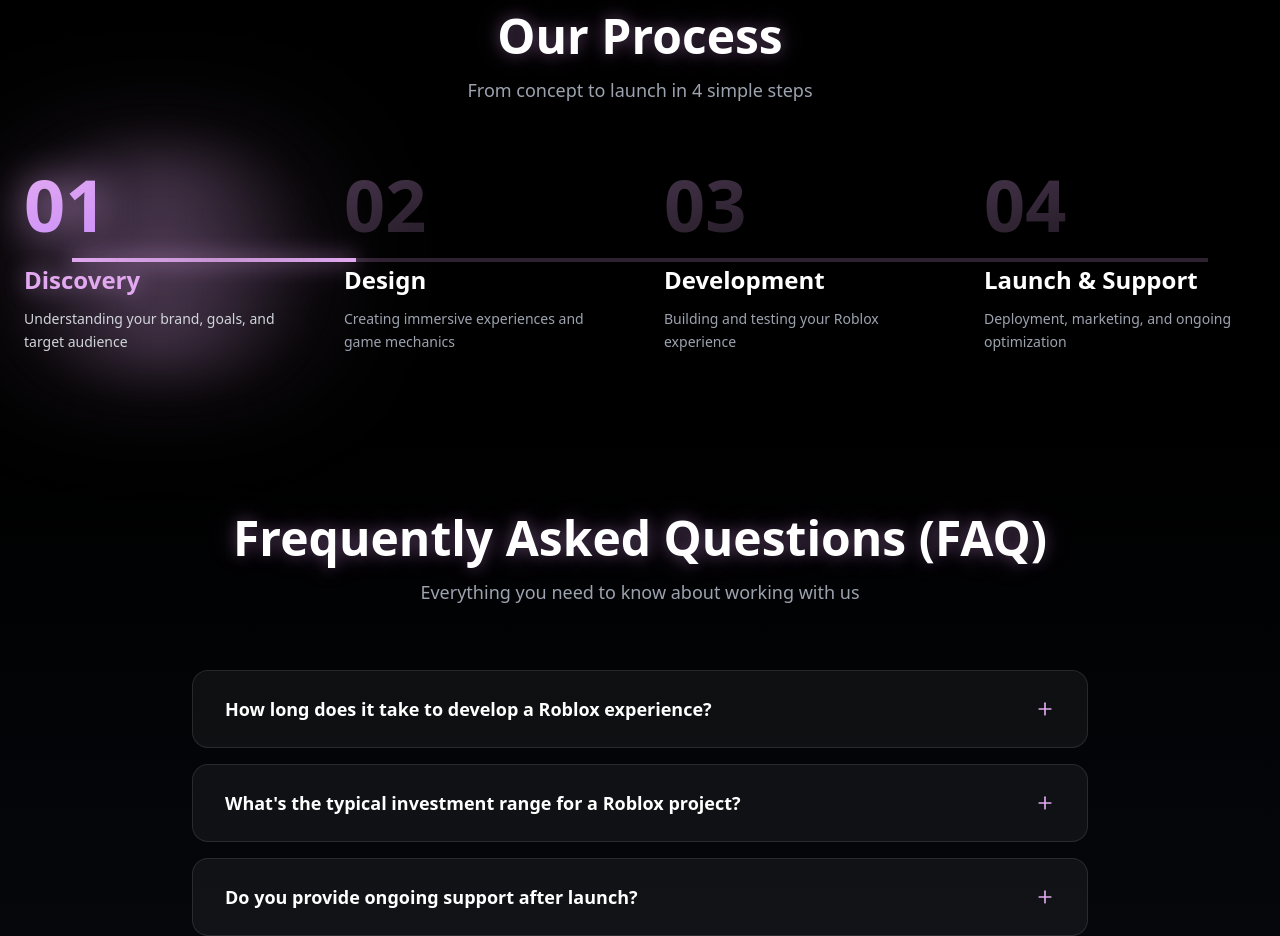
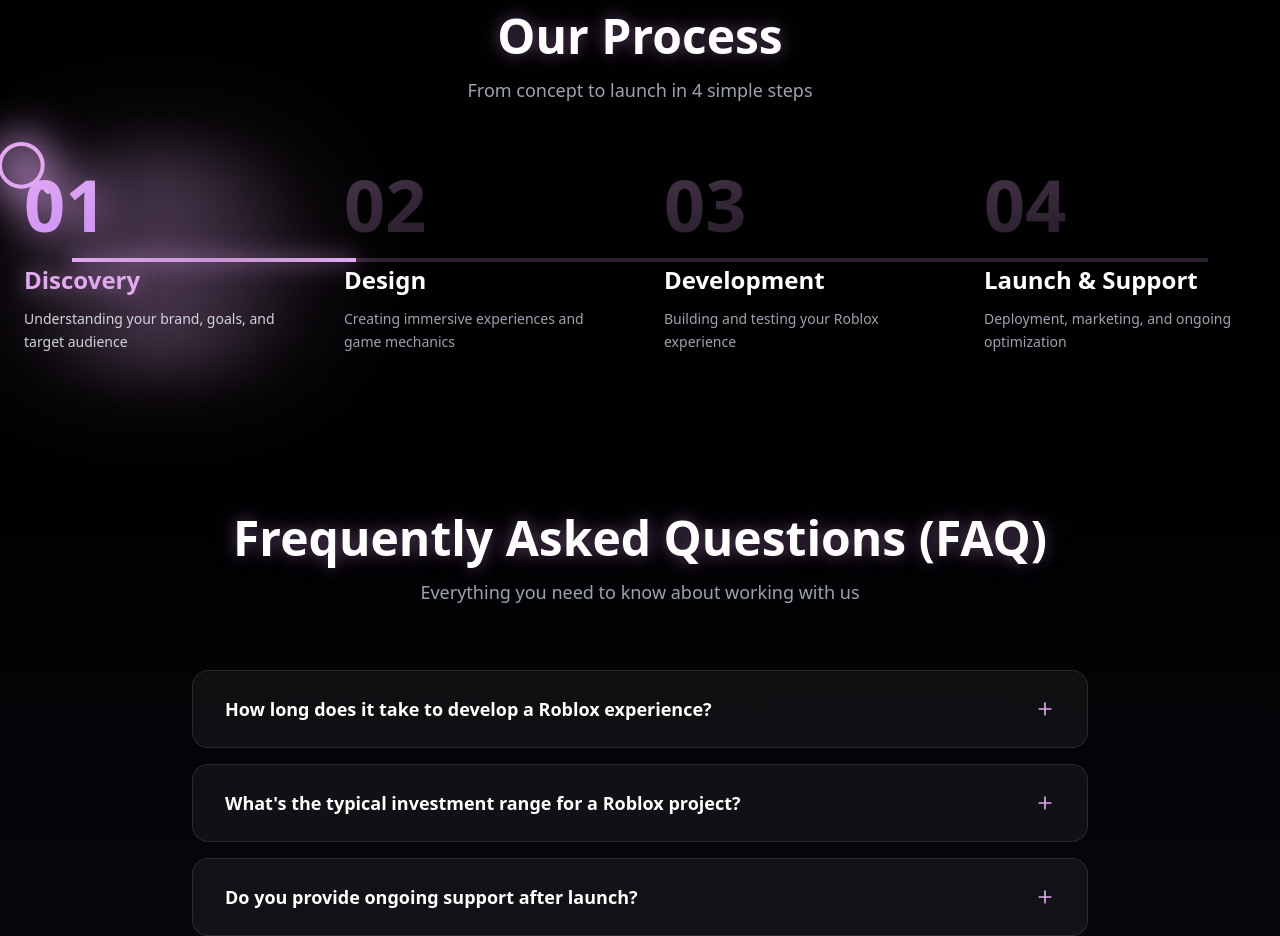
Before and after one commit to Adam-Burroughs/betterwebsite, a React (Vite) app: page / in a window 1280 px wide. Shown: the part 5800-6736 px from the top of the page. Built offline with nearby package versions, Linux system fonts and the light colour scheme.

Commit message:
Updated App.tsx

```diff
--- a/src/App.tsx
+++ b/src/App.tsx
@@ -1,4 +1,4 @@
-import { Gamepad2, Users, Briefcase, Sparkles, ArrowRight, Mail, ChevronDown, TrendingUp, Target, Award, Zap, Globe, Clock, Plus, Minus, ExternalLink } from 'lucide-react';
+import { Gamepad2, Users, Briefcase, Sparkles, ArrowRight, Mail, ChevronDown, TrendingUp, Target, Award, Zap, Globe, Clock, Plus, Minus, ExternalLink, Search, Palette, Code, Rocket } from 'lucide-react';
 import { useState, useEffect, useRef } from 'react';
 import { trackButtonClick, trackSectionView, trackScroll } from './analytics';
 
@@ -647,10 +647,10 @@
 
             <div className="grid md:grid-cols-4 gap-12">
               {[
-                { num: "01", title: "Discovery", desc: "Understanding your brand, goals, and target audience" },
-                { num: "02", title: "Design", desc: "Creating immersive experiences and game mechanics" },
-                { num: "03", title: "Development", desc: "Building and testing your Roblox experience" },
-                { num: "04", title: "Launch & Support", desc: "Deployment, marketing, and ongoing optimization" }
+                { num: "01", title: "Discovery", desc: "Understanding your brand, goals, and target audience", icon: Search },
+                { num: "02", title: "Design", desc: "Creating immersive experiences and game mechanics", icon: Palette },
+                { num: "03", title: "Development", desc: "Building and testing your Roblox experience", icon: Code },
+                { num: "04", title: "Launch & Support", desc: "Deployment, marketing, and ongoing optimization", icon: Rocket }
               ].map((step, i) => (
                 <div
                   key={i}
@@ -667,6 +667,16 @@
                   <div className={`absolute -inset-4 rounded-full bg-gradient-to-r from-[#e2a9f1]/0 via-[#e2a9f1]/20 to-[#e2a9f1]/0 transition-all duration-500 blur-xl ${
                     hoveredStep === i ? 'opacity-100' : i === 0 && hoveredStep === 0 ? 'opacity-100' : 'opacity-0'
                   }`}></div>
+
+                  {/* Animated Icon */}
+                  <div className={`absolute -top-8 -left-8 transition-all duration-500 ${
+                    hoveredStep === i ? 'opacity-100 icon-pop' : 'opacity-0'
+                  }`}>
+                    <div className="relative">
+                      <div className="absolute inset-0 bg-[#e2a9f1] blur-xl rounded-full opacity-60"></div>
+                      <step.icon className="relative w-16 h-16 text-[#e2a9f1] drop-shadow-[0_0_15px_rgba(226,169,241,0.9)]" strokeWidth={1.5} />
+                    </div>
+                  </div>
 
                   {/* Content */}
                   <div className="relative transition-all duration-500 group-hover:scale-110 overflow-visible">
--- a/src/index.css
+++ b/src/index.css
@@ -45,3 +45,22 @@
   /* Optional: You can also set a margin of 0 to remove default browser spacing */
   margin: 0;
 }
+
+/* Icon Pop Animation */
+.icon-pop {
+  animation: iconPop 0.5s cubic-bezier(0.68, -0.55, 0.265, 1.55) forwards;
+}
+
+@keyframes iconPop {
+  0% {
+    opacity: 0;
+    transform: translate(-20px, -20px) scale(0) rotate(-180deg);
+  }
+  60% {
+    transform: translate(0, 0) scale(1.15) rotate(10deg);
+  }
+  100% {
+    opacity: 1;
+    transform: translate(0, 0) scale(1) rotate(0deg);
+  }
+}
```
